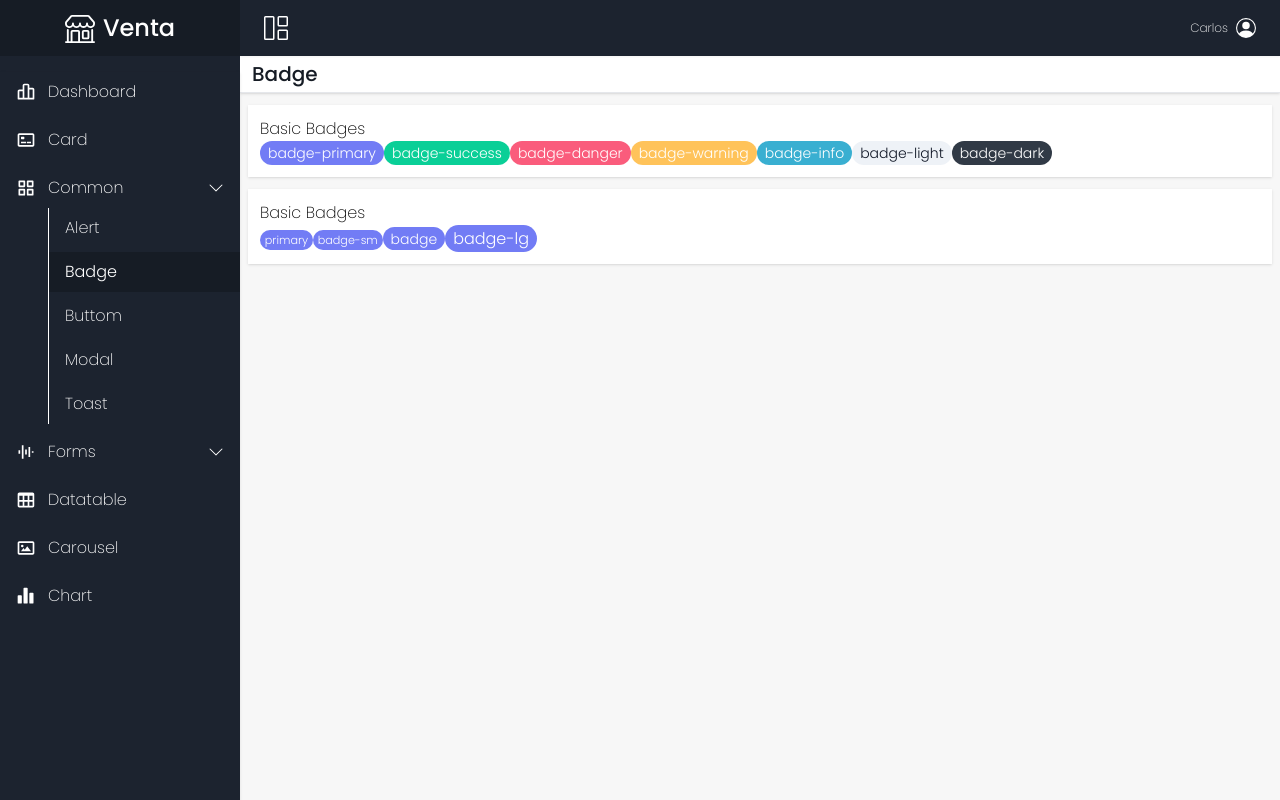
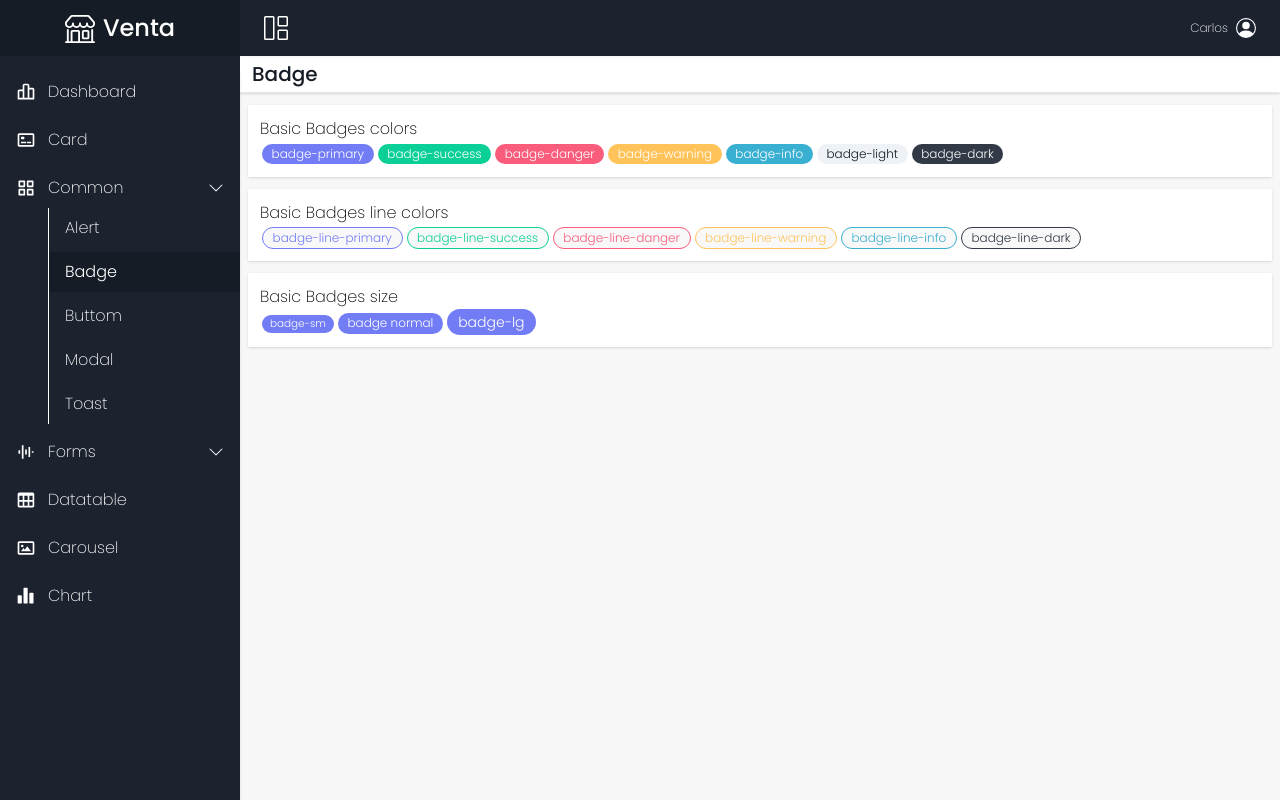
Before and after one commit to tucno21/dashbioard-react-tailwind, a React (Vite) app: page /dashboard/badge in a window 1280 px wide. Built offline with nearby package versions, Linux system fonts and the light colour scheme.

Commit message:
mejora de diseño y agregar mas badge

```diff
--- a/src/index.css
+++ b/src/index.css
@@ -209,13 +209,13 @@
 
     /* BADGE */
     .badge {
-		@apply text-sm px-[0.5rem] py-[0.10rem] rounded-full font-medium;
+		@apply text-xs px-[0.6rem] py-[0.15rem] rounded-full font-medium mx-0.5;
 	}
     .badge-sm {
-		@apply text-[0.7rem] px-[0.3rem] py-[0.1rem] rounded-full font-medium;
+		@apply text-[0.65rem] px-[0.5rem] py-[0.1rem] rounded-full font-medium mx-0.5;
 	}
 	.badge-lg {
-		@apply text-base px-[0.5rem] py-[0.10rem] rounded-full font-medium;
+		@apply text-sm px-[0.7rem] py-[0.18rem] rounded-full font-medium mx-0.5;
 	}
 
 	.badge-primary {
@@ -244,6 +244,30 @@
 
 	.badge-dark {
 		@apply text-white bg-[#313a46] border-transparent;
+	}
+
+    .badge-line-primary {
+		@apply text-[#727cf5] bg-[#f8f8f8] border border-[#727cf5];
+	}
+
+	.badge-line-success {
+		@apply text-[#0acf97] bg-[#f8f8f8] border border-[#0acf97];
+	}
+
+	.badge-line-danger {
+		@apply text-[#fa5c7c] bg-[#f8f8f8] border border-[#fa5c7c];
+	}
+
+	.badge-line-warning {
+		@apply text-[#ffc35a] bg-[#f8f8f8] border border-[#ffc35a];
+	}
+
+	.badge-line-info {
+		@apply text-[#39afd1] bg-[#f8f8f8] border border-[#39afd1];
+	}
+
+	.badge-line-dark {
+		@apply text-[#313a46] bg-[#f8f8f8] border border-[#313a46];
 	}
     /* BADGE */
 
--- a/src/pages/dasboard/BadgePage.tsx
+++ b/src/pages/dasboard/BadgePage.tsx
@@ -16,7 +16,7 @@ const BadgePage = () => {
             {/* INFORMACIO PAGE */}
             <div className="px-1 py-1 md:px-2 md:py-2 w-full">
                 <div className="bg-white p-3 mb-3 shadow">
-                    <p>Basic Badges</p>
+                    <p>Basic Badges colors</p>
                     <button className="badge badge-primary">badge-primary</button>
                     <button className="badge badge-success">badge-success</button>
                     <button className="badge badge-danger">badge-danger</button>
@@ -26,10 +26,18 @@ const BadgePage = () => {
                     <button className="badge badge-dark">badge-dark</button>
                 </div>
                 <div className="bg-white p-3 mb-3 shadow">
-                    <p>Basic Badges</p>
-                    <button className="badge-sm badge-primary">primary</button>
+                    <p>Basic Badges line colors</p>
+                    <button className="badge badge-line-primary">badge-line-primary</button>
+                    <button className="badge badge-line-success">badge-line-success</button>
+                    <button className="badge badge-line-danger">badge-line-danger</button>
+                    <button className="badge badge-line-warning">badge-line-warning</button>
+                    <button className="badge badge-line-info">badge-line-info</button>
+                    <button className="badge badge-line-dark">badge-line-dark</button>
+                </div>
+                <div className="bg-white p-3 mb-3 shadow">
+                    <p>Basic Badges size</p>
                     <button className="badge-sm badge-primary">badge-sm</button>
-                    <button className="badge badge-primary">badge</button>
+                    <button className="badge badge-primary">badge normal</button>
                     <button className="badge-lg badge-primary">badge-lg</button>
                 </div>
             </div>
```
